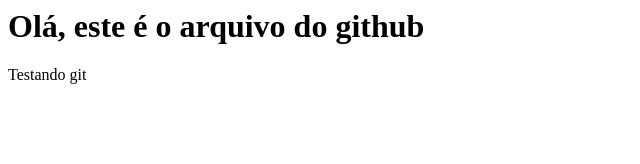
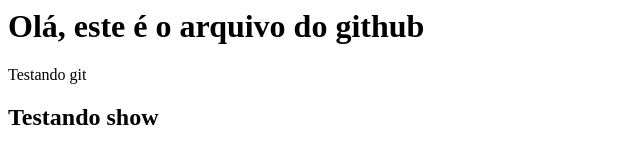
Before and after one commit to lucaskauaa/curso_git, a plain HTML site: page about.html in a window 1280 px wide. Shown: the whole page, without its empty margins (0-640 px from the left). Drawn offline with Linux system fonts and the light colour scheme.

Commit message:
Adicionando arquivos para testar o comando git show

```diff
--- a/about.html
+++ b/about.html
@@ -5,6 +5,7 @@
   <body>
     <h1>Olá, este é o arquivo do github</h1>
     <p>Testando git</p>
+    <h2>Testando show</h2>
   </body>
 
 </html>
```
Also changed, not shown: x.txt (added).
